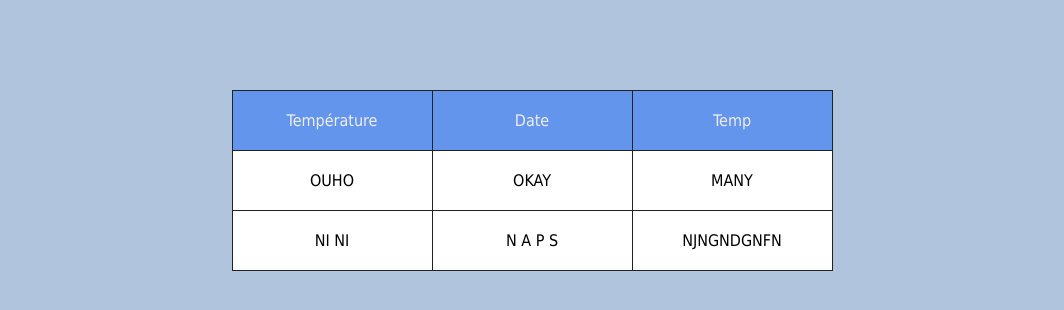
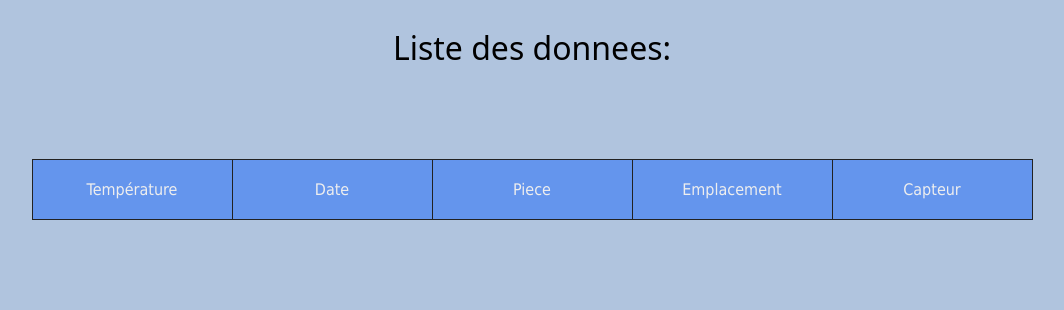
Before and after one commit to Khalil68/SAE24_GROUPE4, a Django app: page / in a window 1280 px wide. Shown: the part 55-365 px from the top of the page, without its empty margins (108-1172 px from the left). Run offline with Django 4.2, Linux system fonts and the light colour scheme; lists and menus that the app fills with data are empty.

Commit message:
Version 3

```diff
--- a/SAE24/mySAE24/models.py
+++ b/SAE24/mySAE24/models.py
@@ -23,4 +23,4 @@ class data(models.Model):
         return chaine
 
     def dico(self):
-        return {"nom": self.data,"piece": self.timestamp, "emplacement": self.capteur}
+        return {"data": self.data,"timestamp": self.timestamp, "capteur": self.capteur}
--- a/SAE24/mySAE24/templates/index.html
+++ b/SAE24/mySAE24/templates/index.html
@@ -1,66 +1,27 @@
-<!DOCTYPE html>
-<html lang="en">
-<head>
-    <meta charset="UTF-8">
-    <meta http-equiv="X-UA-Compatible" content="IE=edge">
-    <meta name="viewport" content="width=device-width, initial-scale=1.0">
-    <title>SAE 24 | GR4</title>
-    {% load static %}
-    <link href="{% static 'main.css' %}" rel="stylesheet">
-</head>
-<body>
-    <nav class="navbar">
-    <div class="drive">
-        <li><a href="/">SAE 24 | GR4</a></li>
-    </div>
-        <ul class="nav-list" id="list">
+{% extends "main.html" %}
+{% block content %}
+ <h1> Liste des donnees: </h1>
+  {% if count == 0 %}
+    <h2 class="error"> Aucune donnee n'a ete recue </h2>
+  {% else %}
+<table>
+  <tr>
+    <th> Température </th>
+    <th> Date </th>
+    <th> Piece </th>
+    <th> Emplacement </th>
+    <th> Capteur </th>
+  </tr>
+  {% for i in data %}
+  <tr>
+    <td> {{i.data}} </td>
+    <td> {{i.timestamp}} </td>
+    <td> {{i.capteur.piece}} </td>
+    <td> {{i.capteur.emplacement}} </td>
+    <td> {{i.capteur.nom}} </td>
+  </tr>
+  {% endfor %}
+  {% endif %}
+</table>
 
-            <li class='dropdown'>
-                <a href="#" class="dropbtn navbartitle-font" id="coolthing">Liste</a>
-                <div class="dropdown-content">
-
-                </div>
-            </li>
-        </ul>
-
-
-        <div class="menu" id="button_menu" onclick="menu()">
-        <div class="ligne"></div>
-        <div class="ligne"></div>
-        <div class="ligne"></div>
-        </div>
-</nav>
-    <table>
-
-  <tr>
-    <th>Température</th>
-    <th>Date</th>
-    <th>Temp</th>
-  </tr>
-        <!--% for form in formset %-->
-  <tr>
-    <td>OUHO</td>   <!-- ici on mettra les form.temperature  par exemple-->
-    <td>OKAY</td>
-    <td>MANY</td>
-  </tr>
-        <!--% endfor %-->
-  <tr>
-    <td>NI NI </td>
-    <td>N A P S</td>
-    <td>NJNGNDGNFN</td>
-  </tr>
-</table>
-<script>
-    function menu(){
-    var nav = document.getElementById('list');
-        if(nav.style.display=="block"){
-            nav.style.display="none";
-        }else{
-            nav.style.display="block";
-        }
-    }
-</script>
-{% block content %}
-{% endblock %}
-</body>
-</html>
+{% endblock content %}
--- /dev/null
+++ b/SAE24/mySAE24/templates/main.html
@@ -0,0 +1,46 @@
+<!DOCTYPE html>
+<html lang="en">
+<head>
+    <meta charset="UTF-8">
+    <meta http-equiv="X-UA-Compatible" content="IE=edge">
+    <meta name="viewport" content="width=device-width, initial-scale=1.0">
+    <title>SAE 24 | GR4</title>
+    {% load static %}
+    <link href="{% static 'main.css' %}" rel="stylesheet">
+</head>
+<body>
+    <nav class="navbar">
+    <div class="drive">
+        <li><a href="/">SAE 24 | GR4</a></li>
+    </div>
+        <ul class="nav-list" id="list">
+
+            <li class='dropdown'>
+                <a href="#" class="dropbtn navbartitle-font" id="coolthing">Liste</a>
+                <div class="dropdown-content">
+
+                </div>
+            </li>
+        </ul>
+
+
+        <div class="menu" id="button_menu" onclick="menu()">
+        <div class="ligne"></div>
+        <div class="ligne"></div>
+        <div class="ligne"></div>
+        </div>
+</nav>
+<script>
+    function menu(){
+    var nav = document.getElementById('list');
+        if(nav.style.display=="block"){
+            nav.style.display="none";
+        }else{
+            nav.style.display="block";
+        }
+    }
+</script>
+{% block content %}
+{% endblock %}
+</body>
+</html>
```
